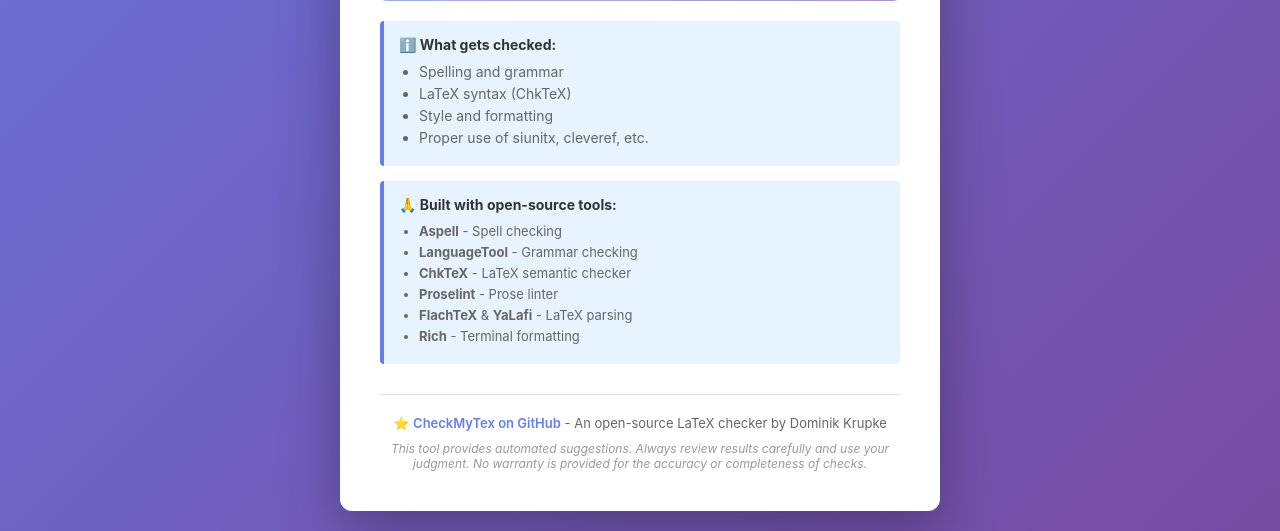
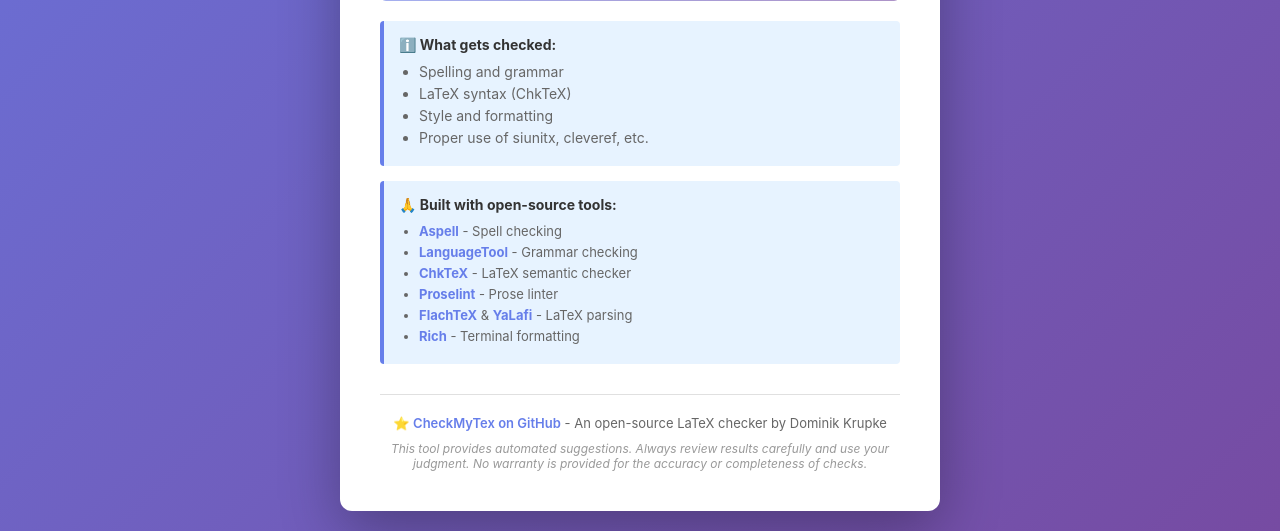
Before and after one commit to d-krupke/CheckMyTex, a FastAPI app: page / in a window 1280 px wide. Shown: the part 971-1502 px from the top of the page. Run offline with FastAPI, Linux system fonts and the light colour scheme; parts of the project's set-up code (start-up, migrations or seed data) failed here and were passed over.

Commit message:
feat: add hyperlinks to all open-source tools in acknowledgements section

```diff
--- a/web_app/templates/index.html
+++ b/web_app/templates/index.html
@@ -374,12 +374,12 @@
         <div class="info" style="margin-top: 15px;">
             <h3>🙏 Built with open-source tools:</h3>
             <ul style="font-size: 13px;">
-                <li><strong>Aspell</strong> - Spell checking</li>
-                <li><strong>LanguageTool</strong> - Grammar checking</li>
-                <li><strong>ChkTeX</strong> - LaTeX semantic checker</li>
-                <li><strong>Proselint</strong> - Prose linter</li>
-                <li><strong>FlachTeX</strong> & <strong>YaLafi</strong> - LaTeX parsing</li>
-                <li><strong>Rich</strong> - Terminal formatting</li>
+                <li><a href="http://aspell.net/" target="_blank" style="color: #667eea; text-decoration: none;"><strong>Aspell</strong></a> - Spell checking</li>
+                <li><a href="https://languagetool.org/" target="_blank" style="color: #667eea; text-decoration: none;"><strong>LanguageTool</strong></a> - Grammar checking</li>
+                <li><a href="https://www.nongnu.org/chktex/" target="_blank" style="color: #667eea; text-decoration: none;"><strong>ChkTeX</strong></a> - LaTeX semantic checker</li>
+                <li><a href="http://proselint.com/" target="_blank" style="color: #667eea; text-decoration: none;"><strong>Proselint</strong></a> - Prose linter</li>
+                <li><a href="https://github.com/d-krupke/flachtex" target="_blank" style="color: #667eea; text-decoration: none;"><strong>FlachTeX</strong></a> & <a href="https://github.com/torik42/YaLafi" target="_blank" style="color: #667eea; text-decoration: none;"><strong>YaLafi</strong></a> - LaTeX parsing</li>
+                <li><a href="https://github.com/Textualize/rich" target="_blank" style="color: #667eea; text-decoration: none;"><strong>Rich</strong></a> - Terminal formatting</li>
             </ul>
         </div>
 
```
